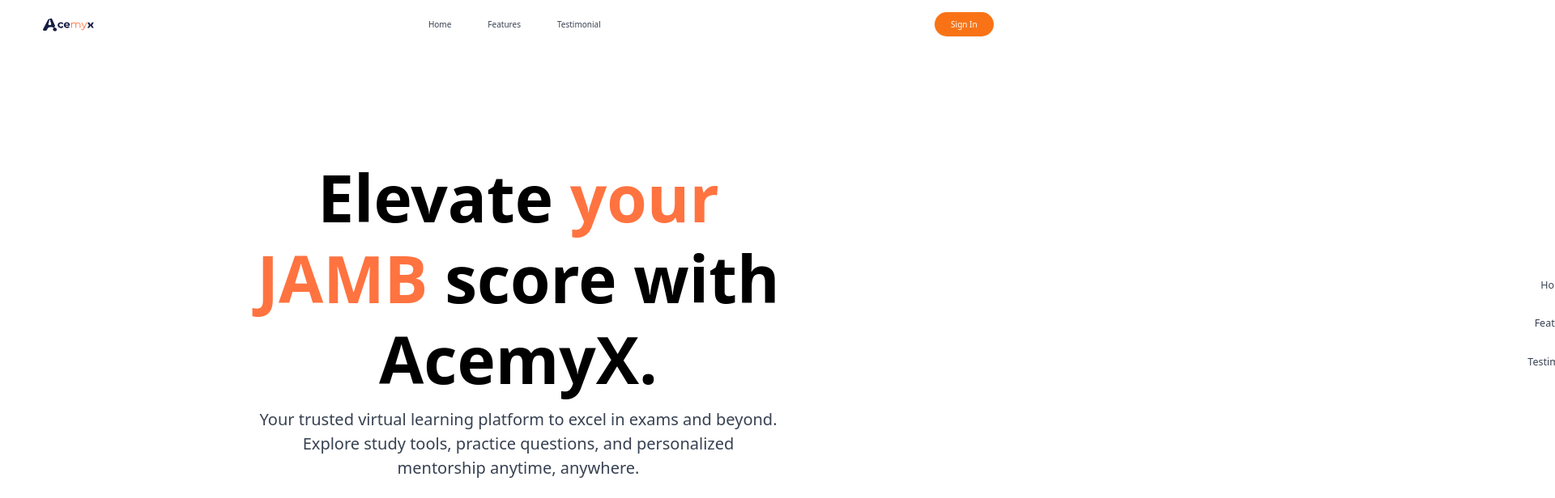
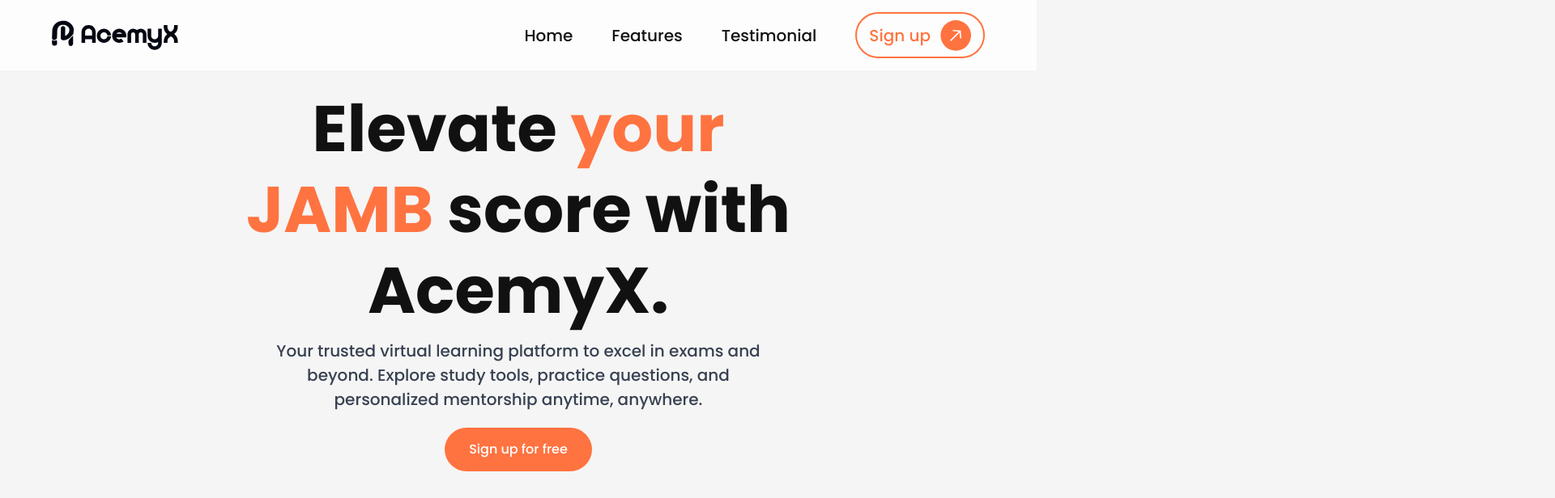
Before and after one commit to Acemyxs/AcemyX, a React (Vite) app: page / in a window 1280 px wide. Shown: the top 616 px of the page at 81% size, 1920 px wide, since content can reach past the window. Built offline with nearby package versions, Linux system fonts and the light colour scheme.

Commit message:
Updating the component

```diff
--- /dev/null
+++ b/src/components/Header.jsx
@@ -0,0 +1,85 @@
+import { useState } from "react";
+import { HiMenu, HiX } from "react-icons/hi";
+
+function Header() {
+  const [isMenuOpen, setIsMenuOpen] = useState(false);
+
+  const toggleMenu = () => {
+    setIsMenuOpen(!isMenuOpen);
+  };
+
+  return (
+    <header className='sticky top-0 z-50 w-full backdrop-blur-sm'>
+      <div className='w-11/12 mx-auto'>
+        <nav className='flex items-center justify-between py-6'>
+          {/* Logo */}
+          <div className='flex items-center'>
+            <img src='/AcemyX.svg' alt='AcemyX logo' className='h-8' />
+          </div>
+
+          {/* Desktop Nav Links */}
+          <div className='hidden md:flex items-center gap-12'>
+            <a
+              href='#'
+              className='text-gray-700 px-3 py-2 rounded-lg transition-all duration-300'
+            >
+              Home
+            </a>
+            <a
+              href='#'
+              className='text-gray-700 px-3 py-2 rounded-lg transition-all duration-300'
+            >
+              Features
+            </a>
+            <a
+              href='#'
+              className='text-gray-700 px-3 py-2 rounded-lg transition-all duration-300'
+            >
+              Testimonial
+            </a>
+          </div>
+
+          <div className='flex items-center gap-6'>
+            {/* Sign In Button */}
+            <button className='px-8 py-3 bg-orange-500 text-white font-medium rounded-full hover:bg-orange-600 transition-all duration-300 shadow-sm hover:shadow-md'>
+              Sign In
+            </button>
+
+            {/* Hamburger Menu Button */}
+            <button onClick={toggleMenu} className='md:hidden text-2xl z-50'>
+              {isMenuOpen ? <HiX /> : <HiMenu />}
+            </button>
+          </div>
+        </nav>
+
+        {/* Mobile Menu */}
+        {isMenuOpen && (
+          <div className='md:hidden fixed inset-0 w-full h-screen backdrop-blur-lg transform transition-transform duration-300 ease-in-out'>
+            <div className='flex flex-col items-center justify-center h-full space-y-8 text-xl'>
+              <a
+                href='#'
+                className='text-gray-700 px-3 py-2 rounded-lg transition-all duration-300'
+              >
+                Home
+              </a>
+              <a
+                href='#'
+                className='text-gray-700 px-3 py-2 rounded-lg transition-all duration-300'
+              >
+                Features
+              </a>
+              <a
+                href='#'
+                className='text-gray-700 px-3 py-2 rounded-lg transition-all duration-300'
+              >
+                Testimonial
+              </a>
+            </div>
+          </div>
+        )}
+      </div>
+    </header>
+  );
+}
+
+export default Header;
--- a/src/components/HeaderSection.jsx
+++ /dev/null
@@ -1,5 +0,0 @@
-function Header() {
-  return <div>Header</div>;
-}
-
-export default Header;
--- a/src/components/HeroSection.jsx
+++ b/src/components/HeroSection.jsx
@@ -10,11 +10,32 @@
           score with <br /> AcemyX.
         </h1>
 
-        <p className='max-w-5xl mx-auto text-[20px] mt-4 text-gray-700 font-medium '>
+        <p className='max-w-5xl mx-auto text-[20px] mt-4 text-gray-700 font-medium'>
           Your trusted virtual learning platform to excel in exams and beyond.
           Explore study tools, practice questions, and personalized mentorship
           anytime, anywhere.
         </p>
+
+        {/* Tailwind-styled button */}
+        <button
+          className='
+    inline-block
+    mt-8
+    px-[3rem]
+    py-[1.5rem]
+    bg-[#ff7340]
+    text-white
+    text-[1.6rem]
+    font-medium
+    rounded-[30px]
+    no-underline
+    hover:opacity-90
+    transition
+    duration-300
+  '
+        >
+          Sign up for free
+        </button>
       </div>
     </section>
   );
--- a/src/components/NavigationSection.jsx
+++ b/src/components/NavigationSection.jsx
@@ -4,79 +4,94 @@
 function NavigationSection() {
   const [isMenuOpen, setIsMenuOpen] = useState(false);
 
-  const toggleMenu = () => {
-    setIsMenuOpen(!isMenuOpen);
-  };
-
   return (
-    <header className='sticky top-0 z-50 w-full backdrop-blur-sm'>
-      <div className='w-11/12 mx-auto'>
-        <nav className='flex items-center justify-between py-6'>
+    <header className='fixed top-0 left-0 w-full z-50 bg-white/80 backdrop-blur-sm'>
+      <div className='mx-auto w-[90%] flex items-center justify-between py-6'>
         {/* Logo */}
-          <div className='flex items-center'>
-            <img src='/AcemyX.svg' alt='AcemyX logo' className='h-8'   />
+        <div>
+          <img
+            src='./Acemyx-logo.svg'
+            alt='AcemyX Logo'
+            // className='h-8 w-auto'
+          />
         </div>
 
-          {/* Desktop Nav Links */}
-          <div className='hidden md:flex items-center gap-12'>
+        {/* Desktop Navigation */}
+        <nav className='hidden md:block'>
+          <ul className='flex items-center gap-[4.8rem]'>
+            <li>
               <a
                 href='#'
-              className='text-gray-700 px-3 py-2 rounded-lg transition-all duration-300'
+                className='text-[2rem] font-medium transition-all duration-300'
               >
                 Home
               </a>
+            </li>
+            <li>
               <a
                 href='#'
-              className='text-gray-700 px-3 py-2 rounded-lg transition-all duration-300'
+                className='text-[2rem] font-medium transition-all duration-300'
               >
                 Features
               </a>
+            </li>
+            <li>
               <a
                 href='#'
-              className='text-gray-700 px-3 py-2 rounded-lg transition-all duration-300'
+                className='text-[2rem] font-medium transition-all duration-300'
               >
                 Testimonial
               </a>
-          </div>
+            </li>
+            <li>
+              <a
+                href='#'
+                className='flex items-center gap-[1.2rem] rounded-full border-[0.2rem] border-[#ff7340] px-6 py-3 text-[2rem] font-medium text-[#ff7340] transition-all duration-300 hover:bg-[#ff7340]/10'
+              >
+                <span>Sign up</span>
+                <img
+                  src='./Arrowup.svg'
+                  alt='Sign up icon'
+                  // className='h-10 w-10 '
+                />
+              </a>
+            </li>
+          </ul>
+        </nav>
 
-          <div className='flex items-center gap-6'>
-            {/* Sign In Button */}
-            <button className='px-8 py-3 bg-orange-500 text-white font-medium rounded-full hover:bg-orange-600 transition-all duration-300 shadow-sm hover:shadow-md'>
-              Sign In
+        {/* Mobile Menu Button */}
+        <button
+          onClick={() => setIsMenuOpen(!isMenuOpen)}
+          className='md:hidden z-50'
+        >
+          {isMenuOpen ? <HiX size={32} /> : <HiMenu size={32} />}
         </button>
 
-            {/* Hamburger Menu Button */}
-            <button onClick={toggleMenu} className='md:hidden text-2xl z-50'>
-              {isMenuOpen ? <HiX /> : <HiMenu />}
-            </button>
-          </div>
-        </nav>
-
-        {/* Mobile Menu - Full Screen with Animation */}
+        {/* Mobile Menu Overlay */}
         <div
-          className={`fixed inset-0 w-full h-screen backdrop-blur-3xl transform transition-transform duration-300 ease-in-out ${
-            isMenuOpen ? "translate-x-0" : "translate-x-full"
-          }`}
+          className={`fixed inset-0 bg-white/90 backdrop-blur-md transition-all duration-300 ${
+            isMenuOpen ? "opacity-100 visible" : "opacity-0 invisible"
+          } md:hidden`}
+          style={{ zIndex: 40 }}
         >
-          <div className='flex flex-col items-center justify-center h-full space-y-8 text-xl'>
-            <a
-              href='#'
-              className='text-gray-700 px-3 py-2 rounded-lg transition-all duration-300'
-            >
+          <div className='flex h-screen items-center justify-center'>
+            <ul className='flex flex-col items-center gap-8'>
+              <li>
+                <a href='#' className='text-[2.4rem] font-medium'>
                   Home
                 </a>
-            <a
-              href='#'
-              className='text-gray-700 px-3 py-2 rounded-lg transition-all duration-300'
-            >
+              </li>
+              <li>
+                <a href='#' className='text-[2.4rem] font-medium'>
                   Features
                 </a>
-            <a
-              href='#'
-              className='text-gray-700 px-3 py-2 rounded-lg transition-all duration-300'
-            >
+              </li>
+              <li>
+                <a href='#' className='text-[2.4rem] font-medium'>
                   Testimonial
                 </a>
+              </li>
+            </ul>
           </div>
         </div>
       </div>
--- a/src/index.css
+++ b/src/index.css
@@ -1,12 +1,18 @@
 /* src/index.css */
+@import url("https://fonts.googleapis.com/css2?family=Poppins:wght@300;400;500;600;700&display=swap");
 
-/* 1. Import CSS variables first */
-@import "./variable.css"; /* 2. Tailwind CSS directives */
 @tailwind base;
 @tailwind components;
 @tailwind utilities;
 
-/* 3. Apply the base font size to HTML */
-html {
-  font-size: var(--base-font-size);
+@layer base {
+  html {
+    font-size: 62.5%; /* 1rem = 10px */
+  }
+
+  body {
+    font-family: "Poppins", sans-serif;
+    background-color: theme("colors.primary-bg");
+    color: theme("colors.primary-text");
+  }
 }
--- a/src/pages/Home.jsx
+++ b/src/pages/Home.jsx
@@ -1,10 +1,12 @@
 import HeroSection from "../components/HeroSection";
 import NavigationSection from "../components/NavigationSection";
 import FeactureSection from "../components/FeactureSection";
+// import Header from "../components/Header";
 
 function Home() {
   return (
     <div>
+      {/* <Header /> */}
       <NavigationSection />
       <HeroSection />
       <FeactureSection />
--- a/tailwind.config.cjs
+++ b/tailwind.config.cjs
@@ -1,7 +1,23 @@
+// tailwind.config.cjs
 module.exports = {
   content: ["./src/**/*.{js,jsx,ts,tsx}"],
   theme: {
-    extend: {},
+    extend: {
+      colors: {
+        primary: "#ff7340",
+        "primary-btn": "#ff7440",
+        "primary-text": "#111",
+        "primary-bg": "#F5F5F5",
+      },
+      fontSize: {
+        small: "1.8rem",
+        medium: "2.4rem",
+        large: "5.2rem",
+      },
+      fontFamily: {
+        sans: ["Poppins", "sans-serif"],
+      },
+    },
   },
   plugins: [],
 };
```
Also changed, not shown: public/Acemyx-logo.svg (added), public/Arrowup.svg (added). Lines whose indentation alone changed are shown as unchanged.
